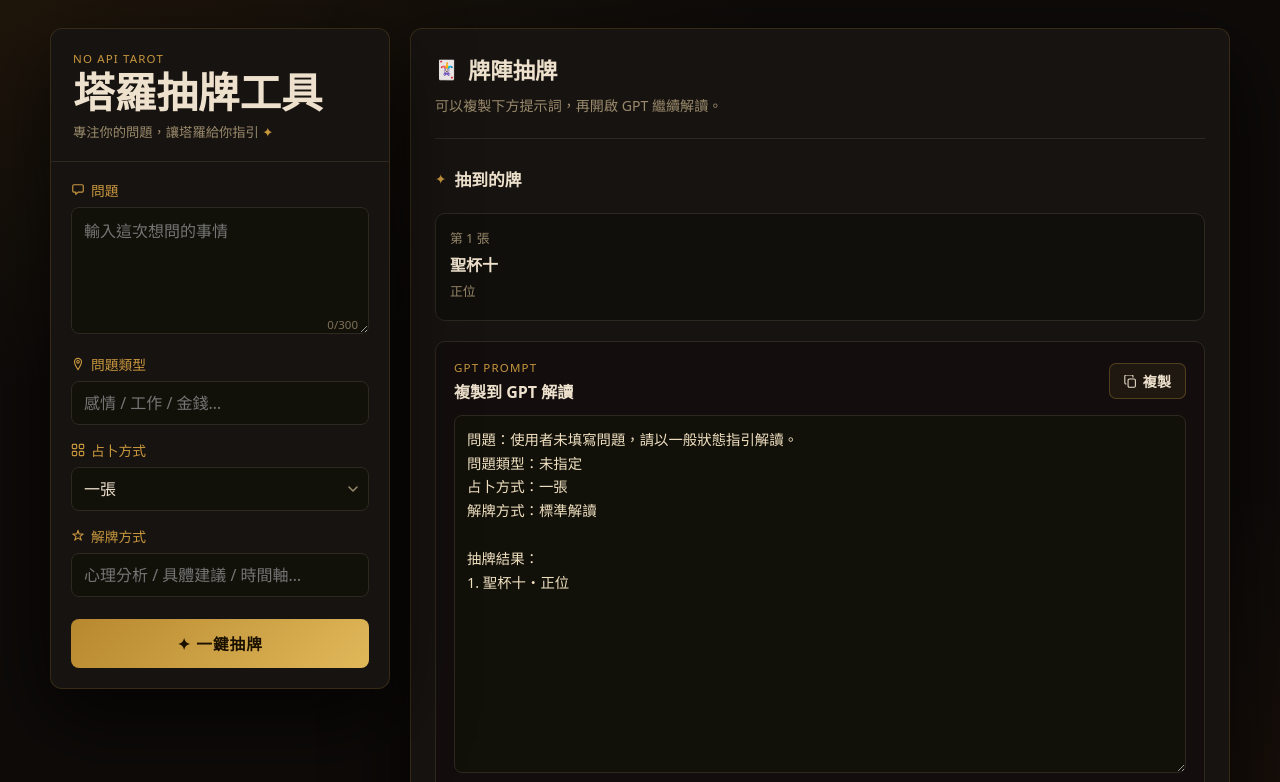
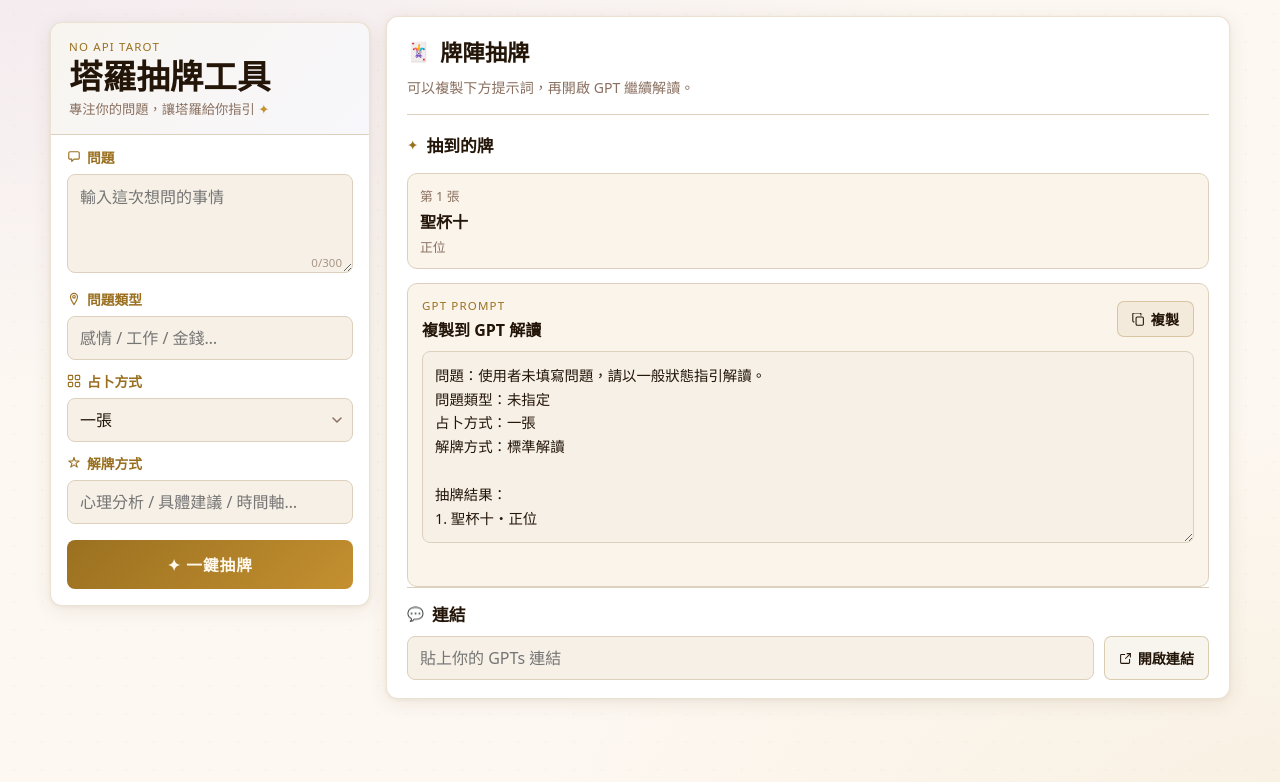
Before and after one commit to boo88888c/tarot, a plain HTML site: page index.html in a window 1280 px wide. Both pictures are taken after a click on the button "✦ 一鍵抽牌". Shown: the top 782 px of the page. Drawn offline with Linux system fonts and the light colour scheme.

Commit message:
Add files via upload

```diff
--- a/app.js
+++ b/app.js
@@ -8,13 +8,14 @@ const spreadSelect = document.querySelector("#spreadSelect");
 const drawButton = document.querySelector("#drawButton");
 const drawHint = document.querySelector("#drawHint");
 const charCount = document.querySelector("#charCount");
+const drawingState = document.querySelector("#drawingState");
 const resultSection = document.querySelector("#resultSection");
 const selectedCards = document.querySelector("#selectedCards");
 const promptOutput = document.querySelector("#promptOutput");
 const copyPromptButton = document.querySelector("#copyPromptButton");
 const copyStatus = document.querySelector("#copyStatus");
 const gptUrlInput = document.querySelector("#gptUrlInput");
-const copyLinkButton = document.querySelector("#copyLinkButton");
+const openLinkButton = document.querySelector("#openLinkButton");
 
 let selected = [];
 
@@ -93,20 +94,13 @@ function buildPrompt() {
 ${cardLines}`;
 }
 
-async function copyLink() {
+function openLink() {
   const url = gptUrlInput.value.trim();
   if (!url) {
     copyStatus.textContent = "請先填入連結。";
     return;
   }
-  try {
-    await navigator.clipboard.writeText(url);
-    copyStatus.textContent = "連結已複製。";
-  } catch {
-    gptUrlInput.select();
-    document.execCommand("copy");
-    copyStatus.textContent = "已選取連結，請手動複製。";
-  }
+  window.open(url, "_blank", "noreferrer");
 }
 
 function finishDraw() {
@@ -124,7 +118,17 @@ function drawCards() {
     orientation: randomOrientation()
   }));
   copyStatus.textContent = "";
-  finishDraw();
+
+  // 顯示抽牌動畫
+  resultSection.hidden = true;
+  drawingState.hidden = false;
+  drawButton.disabled = true;
+
+  setTimeout(() => {
+    drawingState.hidden = true;
+    drawButton.disabled = false;
+    finishDraw();
+  }, 2000);
 }
 
 async function copyPrompt() {
@@ -141,7 +145,7 @@ async function copyPrompt() {
 
 drawButton.addEventListener("click", drawCards);
 copyPromptButton.addEventListener("click", copyPrompt);
-copyLinkButton.addEventListener("click", copyLink);
+openLinkButton.addEventListener("click", openLink);
 
 questionInput.addEventListener("input", () => {
   charCount.textContent = `${questionInput.value.length}/300`;
@@ -158,6 +162,7 @@ interpretationInput.addEventListener("input", () => {
 
 spreadSelect.addEventListener("change", () => {
   resultSection.hidden = true;
+  drawingState.hidden = true;
   selected = [];
   selectedCards.innerHTML = "";
   promptOutput.value = "";
--- a/index.html
+++ b/index.html
@@ -4,7 +4,7 @@
     <meta charset="UTF-8" />
     <meta name="viewport" content="width=device-width, initial-scale=1.0" />
     <title>塔羅抽牌工具</title>
-    <link rel="stylesheet" href="./styles.css" />
+    <link rel="stylesheet" href="./styles.css?v=20260524-1" />
   </head>
   <body>
     <main class="app-shell">
@@ -28,7 +28,7 @@
               問題
             </label>
             <div class="textarea-wrap">
-              <textarea id="questionInput" rows="4" maxlength="300" placeholder="輸入這次想問的事情"></textarea>
+              <textarea id="questionInput" rows="3" maxlength="300" placeholder="輸入這次想問的事情"></textarea>
               <span id="charCount" class="char-count">0/300</span>
             </div>
           </div>
@@ -92,6 +92,12 @@
           </div>
         </div>
 
+        <!-- 抽牌動畫 -->
+        <div id="drawingState" class="drawing-state" hidden>
+          <span class="drawing-rune" aria-hidden="true">✦</span>
+          <p class="drawing-label">抽牌中</p>
+        </div>
+
         <section id="resultSection" class="result-section" hidden>
 
           <div class="section-heading">
@@ -116,7 +122,7 @@
                 </button>
               </div>
             </div>
-            <textarea id="promptOutput" class="prompt-output" rows="14" readonly></textarea>
+            <textarea id="promptOutput" class="prompt-output" rows="7" readonly></textarea>
             <p id="copyStatus" class="copy-status" aria-live="polite"></p>
           </article>
 
@@ -129,13 +135,13 @@
           </div>
           <div class="link-row">
             <input id="gptUrlInput" type="url" placeholder="貼上你的 GPTs 連結" />
-            <button id="copyLinkButton" class="secondary-button" type="button">
+            <button id="openLinkButton" class="secondary-button" type="button">
               <svg viewBox="0 0 16 16" fill="none" width="13" height="13">
-                <path d="M6.5 9.5l-2 2a2.5 2.5 0 000 3.5 2.5 2.5 0 003.5 0l2-2" stroke="currentColor" stroke-width="1.3" stroke-linecap="round"/>
-                <path d="M9.5 6.5l2-2a2.5 2.5 0 000-3.5 2.5 2.5 0 00-3.5 0l-2 2" stroke="currentColor" stroke-width="1.3" stroke-linecap="round"/>
-                <path d="M9.5 6.5l-3 3" stroke="currentColor" stroke-width="1.3" stroke-linecap="round"/>
+                <path d="M7 3H3a1 1 0 00-1 1v9a1 1 0 001 1h9a1 1 0 001-1V9" stroke="currentColor" stroke-width="1.3" stroke-linecap="round"/>
+                <path d="M10 2h4v4" stroke="currentColor" stroke-width="1.3" stroke-linecap="round" stroke-linejoin="round"/>
+                <path d="M14 2L8 8" stroke="currentColor" stroke-width="1.3" stroke-linecap="round"/>
               </svg>
-              複製連結
+              開啟連結
             </button>
           </div>
         </div>
@@ -143,6 +149,6 @@
       </section>
 
     </main>
-    <script type="module" src="./app.js?v=20260523-1"></script>
+    <script type="module" src="./app.js?v=20260524-1"></script>
   </body>
 </html>
--- a/styles.css
+++ b/styles.css
@@ -1,35 +1,36 @@
 /* ── Variables ── */
 :root {
-  color-scheme: dark;
-  --bg: #0e0b09;
-  --panel: #171310;
-  --panel-soft: #1e1a13;
-  --input-bg: #111009;
-  --text: #ede0cc;
-  --muted: #9a8a6c;
-  --line: #2e2820;
-  --gold: #c8973e;
-  --gold-bright: #e0b85a;
-  --rose: #d98673;
-  --green: #6cae8f;
-  --shadow: 0 28px 80px rgba(0, 0, 0, 0.7);
+  --bg: #fdf8f2;
+  --panel: #ffffff;
+  --panel-soft: #faf4eb;
+  --input-bg: #f6f0e6;
+  --text: #231508;
+  --muted: #8a7060;
+  --line: #ddd0bc;
+  --gold: #9a7020;
+  --gold-bright: #c49030;
+  --rose: #b05040;
+  --green: #3a8a62;
+  --purple: #7060b0;
+  --shadow: 0 4px 20px rgba(80, 50, 10, 0.09), 0 1px 4px rgba(80, 50, 10, 0.06);
   font-family: "Noto Sans TC", "Microsoft JhengHei", system-ui, sans-serif;
+}
+
+[hidden] {
+  display: none !important;
 }
 
 * {
   box-sizing: border-box;
 }
 
-[hidden] {
-  display: none !important;
-}
-
 body {
   margin: 0;
   min-height: 100vh;
   background:
-    radial-gradient(ellipse 60% 40% at top left, rgba(180, 120, 30, 0.1), transparent),
-    radial-gradient(ellipse 50% 50% at bottom right, rgba(60, 30, 10, 0.3), transparent),
+    radial-gradient(ellipse 80% 55% at -5% -5%, rgba(180, 150, 220, 0.14), transparent),
+    radial-gradient(ellipse 65% 55% at 105% 105%, rgba(210, 170, 80, 0.11), transparent),
+    radial-gradient(circle, rgba(154, 112, 32, 0.035) 1px, transparent 1px) 0 0 / 28px 28px,
     var(--bg);
   color: var(--text);
 }
@@ -46,16 +47,16 @@ h1, h2, h3, p {
 .app-shell {
   width: min(1180px, calc(100% - 32px));
   margin: 0 auto;
-  padding: 28px 0;
+  padding: 16px 0;
   display: grid;
-  grid-template-columns: 340px minmax(0, 1fr);
-  gap: 20px;
+  grid-template-columns: 320px minmax(0, 1fr);
+  gap: 16px;
   align-items: start;
 }
 
 .question-panel,
 .draw-panel {
-  border: 1px solid rgba(200, 151, 62, 0.18);
+  border: 1px solid rgba(154, 112, 32, 0.2);
   background: var(--panel);
   box-shadow: var(--shadow);
   border-radius: 12px;
@@ -72,8 +73,9 @@ h1, h2, h3, p {
 }
 
 .panel-brand {
-  padding: 22px 22px 18px;
+  padding: 16px 18px 14px;
   border-bottom: 1px solid var(--line);
+  background: linear-gradient(135deg, rgba(154, 112, 32, 0.07), rgba(112, 96, 176, 0.05));
 }
 
 .eyebrow {
@@ -85,9 +87,10 @@ h1, h2, h3, p {
 }
 
 h1 {
-  margin: 0 0 7px;
-  font-size: clamp(1.9rem, 4vw, 2.6rem);
+  margin: 0 0 5px;
+  font-size: clamp(1.6rem, 3vw, 2.1rem);
   line-height: 1.1;
+  color: var(--text);
 }
 
 .tagline {
@@ -98,15 +101,15 @@ h1 {
 }
 
 .gold-char {
-  color: var(--gold);
+  color: var(--gold-bright);
 }
 
 /* ── Field List ── */
 .field-list {
-  padding: 18px 20px;
+  padding: 12px 16px;
   display: flex;
   flex-direction: column;
-  gap: 15px;
+  gap: 11px;
 }
 
 .field {
@@ -123,6 +126,7 @@ h1 {
   color: var(--gold);
   cursor: default;
   user-select: none;
+  font-weight: 600;
 }
 
 .field-icon {
@@ -143,20 +147,20 @@ input[type="url"] {
   color: var(--text);
   padding: 10px 12px;
   outline: none;
-  transition: border-color 180ms;
+  transition: border-color 180ms, box-shadow 180ms;
 }
 
 textarea:focus,
 select:focus,
 input:focus {
-  border-color: rgba(200, 151, 62, 0.5);
-  box-shadow: 0 0 0 3px rgba(200, 151, 62, 0.07);
+  border-color: rgba(154, 112, 32, 0.55);
+  box-shadow: 0 0 0 3px rgba(154, 112, 32, 0.09);
 }
 
 textarea {
   resize: vertical;
-  min-height: 100px;
-  line-height: 1.65;
+  min-height: 72px;
+  line-height: 1.6;
 }
 
 /* ── Char Count ── */
@@ -172,7 +176,7 @@ textarea {
   color: var(--muted);
   pointer-events: none;
   line-height: 1;
-  opacity: 0.8;
+  opacity: 0.7;
 }
 
 /* ── Custom Select ── */
@@ -200,7 +204,7 @@ textarea {
 
 /* ── Draw Button ── */
 .panel-footer {
-  padding: 4px 20px 20px;
+  padding: 4px 16px 16px;
 }
 
 .primary-button {
@@ -208,8 +212,8 @@ textarea {
   padding: 13px 24px;
   border: 0;
   border-radius: 8px;
-  background: linear-gradient(135deg, #b8882e 0%, var(--gold-bright) 100%);
-  color: #1a1000;
+  background: linear-gradient(135deg, #9a7020, var(--gold-bright));
+  color: #fff8ec;
   font-size: 0.98rem;
   font-weight: 700;
   letter-spacing: 0.06em;
@@ -227,17 +231,24 @@ textarea {
   filter: brightness(0.96);
 }
 
+.primary-button:disabled {
+  opacity: 0.55;
+  cursor: not-allowed;
+  transform: none;
+  filter: none;
+}
+
 /* ── Draw Panel ── */
 .draw-panel {
-  min-height: calc(100vh - 56px);
-  padding: 24px;
+  min-height: 0;
+  padding: 18px 20px;
   display: flex;
   flex-direction: column;
 }
 
 .draw-header {
-  padding-bottom: 20px;
-  margin-bottom: 8px;
+  padding-bottom: 14px;
+  margin-bottom: 4px;
   border-bottom: 1px solid var(--line);
 }
 
@@ -247,6 +258,7 @@ textarea {
   gap: 10px;
   margin: 0 0 8px;
   font-size: 1.4rem;
+  color: var(--text);
 }
 
 .draw-panel-icon {
@@ -259,15 +271,52 @@ textarea {
   color: var(--muted);
   font-size: 0.88rem;
   line-height: 1.7;
-  max-width: 520px;
+}
+
+/* ── Drawing State ── */
+.drawing-state {
+  display: flex;
+  flex-direction: column;
+  align-items: center;
+  justify-content: center;
+  gap: 18px;
+  padding: 56px 0;
+}
+
+.drawing-rune {
+  font-size: 3.2rem;
+  color: var(--gold-bright);
+  display: inline-block;
+  line-height: 1;
+  animation: rune-spin 2s linear infinite;
+  filter: drop-shadow(0 0 8px rgba(196, 144, 48, 0.45));
+}
+
+.drawing-label {
+  margin: 0;
+  font-size: 0.9rem;
+  color: var(--muted);
+  letter-spacing: 0.35em;
+  font-weight: 500;
+  animation: label-breathe 2s ease-in-out infinite;
+}
+
+@keyframes rune-spin {
+  from { transform: rotate(0deg); }
+  to   { transform: rotate(360deg); }
+}
+
+@keyframes label-breathe {
+  0%, 100% { opacity: 0.9; }
+  50%       { opacity: 0.3; }
 }
 
 /* ── Result Section ── */
 .result-section {
   display: flex;
   flex-direction: column;
-  gap: 20px;
-  margin-top: 20px;
+  gap: 14px;
+  margin-top: 14px;
 }
 
 .section-heading {
@@ -281,6 +330,7 @@ textarea {
   margin: 0;
   font-size: 1.05rem;
   font-weight: 700;
+  color: var(--text);
 }
 
 .section-sparkle {
@@ -299,16 +349,17 @@ textarea {
 .drawn-card {
   border: 1px solid var(--line);
   border-radius: 10px;
-  background: rgba(14, 11, 9, 0.55);
-  min-height: 108px;
-  padding: 14px;
+  background: var(--panel-soft);
+  min-height: 80px;
+  padding: 12px;
   display: grid;
   align-content: start;
-  gap: 5px;
+  gap: 4px;
 }
 
 .drawn-card.is-reversed {
-  border-color: rgba(217, 134, 115, 0.45);
+  border-color: rgba(176, 80, 64, 0.4);
+  background: #fff8f7;
 }
 
 .card-position,
@@ -321,17 +372,18 @@ textarea {
 .drawn-card h3 {
   margin: 0;
   font-size: 1rem;
+  color: var(--text);
 }
 
 /* ── Prompt Card ── */
 .prompt-card {
   border: 1px solid var(--line);
   border-radius: 10px;
-  background: rgba(14, 11, 9, 0.45);
-  padding: 18px;
+  background: var(--panel-soft);
+  padding: 14px;
   display: flex;
   flex-direction: column;
-  gap: 12px;
+  gap: 10px;
 }
 
 .prompt-card-header {
@@ -344,6 +396,7 @@ textarea {
 .prompt-card-header h2 {
   margin: 0;
   font-size: 1rem;
+  color: var(--text);
 }
 
 .prompt-actions {
@@ -359,9 +412,9 @@ textarea {
   gap: 6px;
   min-height: 36px;
   padding: 0 14px;
-  border: 1px solid rgba(200, 151, 62, 0.3);
+  border: 1px solid rgba(154, 112, 32, 0.3);
   border-radius: 7px;
-  background: rgba(200, 151, 62, 0.07);
+  background: rgba(154, 112, 32, 0.07);
   color: var(--text);
   font-size: 0.88rem;
   font-weight: 600;
@@ -371,28 +424,24 @@ textarea {
 }
 
 .secondary-button:hover {
-  background: rgba(200, 151, 62, 0.14);
-  border-color: rgba(200, 151, 62, 0.5);
+  background: rgba(154, 112, 32, 0.14);
+  border-color: rgba(154, 112, 32, 0.5);
 }
 
 /* ── Prompt Output ── */
 .prompt-output {
   width: 100%;
-  min-height: 280px;
+  min-height: 120px;
   border: 1px solid var(--line);
   border-radius: 8px;
   background: var(--input-bg);
-  color: #f0e0c0;
+  color: var(--text);
   padding: 12px;
   outline: none;
   resize: vertical;
   line-height: 1.65;
   font-size: 0.9rem;
   transition: border-color 180ms;
-}
-
-.prompt-output:focus {
-  border-color: rgba(200, 151, 62, 0.4);
 }
 
 .copy-status {
@@ -406,9 +455,9 @@ textarea {
 .link-section {
   display: flex;
   flex-direction: column;
-  gap: 10px;
+  gap: 8px;
   margin-top: auto;
-  padding-top: 20px;
+  padding-top: 14px;
   border-top: 1px solid var(--line);
 }
 
```
